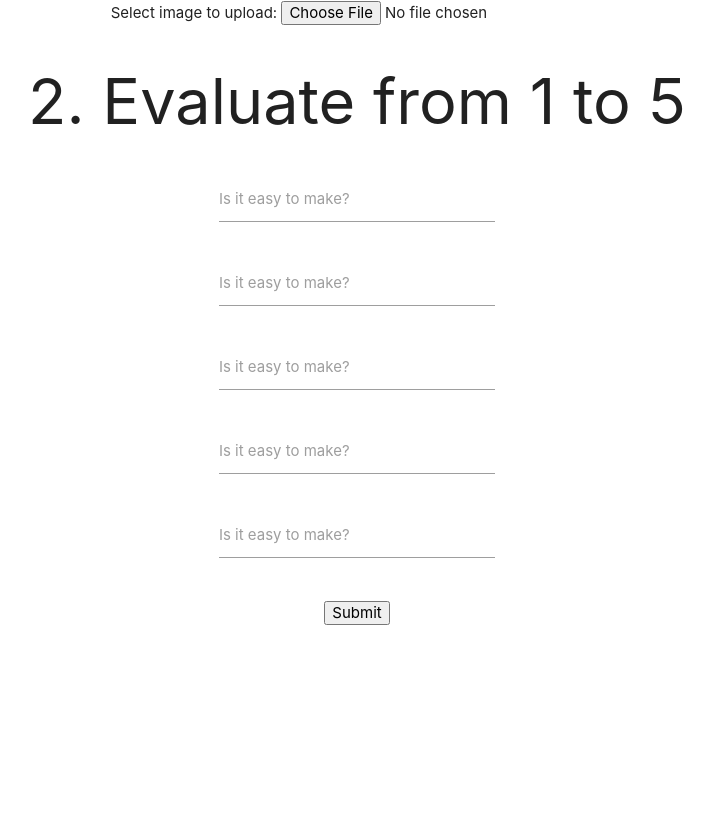
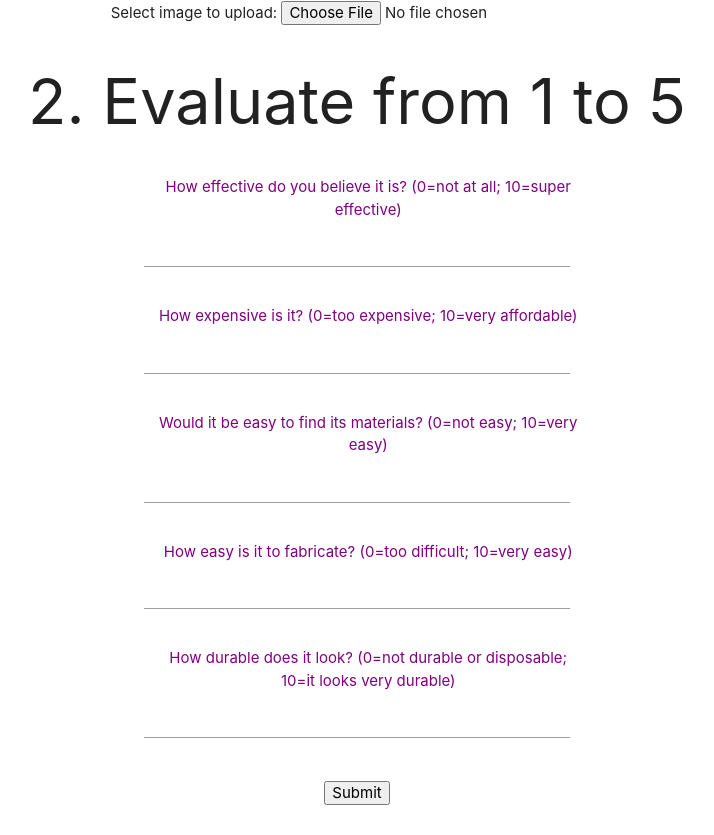
Before and after one commit to dubsnipe/FabXLive-Open-Know-How, a PHP site: page / in a window 1280 px wide. Shown: the part 350-1185 px from the top of the page, without its empty margins (283-997 px from the left). Before the commit the page ends 975 px from the top, so only its background shows below. Run offline with PHP 8.4, Linux system fonts and the light colour scheme.

Commit message:
Finished README

```diff
--- a/webpage/index.php
+++ b/webpage/index.php
@@ -9,6 +9,12 @@
     <!-- Compiled and minified JavaScript -->
     <script src="https://cdnjs.cloudflare.com/ajax/libs/materialize/1.0.0/js/materialize.min.js"></script>
 
+    <style>
+    .input-field > label{
+        position:relative;
+        color: #800080;
+    }
+    </style>
 </head>
 
 <body class="">
@@ -20,25 +26,25 @@
             <input type="file" name="fileToUpload" id="fileToUpload">
             <div class="row">
             <h1>2. Evaluate from 1 to 5</h1>
-                <div class="input-field col s12 m4 offset-m4">
-                    <label for="eval1">Is it easy to make?</label>
+                <div class="input-field col s12 m6 offset-m3">
+                    <label for="eval1">How effective do you believe it is? (0=not at all; 10=super effective)</label>
                     <input required type="number" min="0" max="10" name="eval1" id="eval1" class="validate">
                 </div>
-                <div class="input-field col s12 m4 offset-m4">
+                <div class="input-field col s12 m6 offset-m3">
+                    <label for="eval2">How expensive is it? (0=too expensive; 10=very affordable)</label>
                     <input required type="number" min="0" max="10" name="eval2" id="eval2" class="validate">
-                    <label for="eval2">Is it easy to make?</label>
                 </div>
-                <div class="input-field col s12 m4 offset-m4">
+                <div class="input-field col s12 m6 offset-m3">
+                    <label for="eval3">Would it be easy to find its materials? (0=not easy; 10=very easy)</label>
                     <input required type="number" min="0" max="10" name="eval3" id="eval3" class="validate">
-                    <label for="eval3">Is it easy to make?</label>
                 </div>
-                <div class="input-field col s12 m4 offset-m4">
+                <div class="input-field col s12 m6 offset-m3">
+                    <label for="eval4">How easy is it to fabricate?  (0=too difficult; 10=very easy)</label>
                     <input required type="number" min="0" max="10" name="eval4" id="eval4" class="validate">
-                    <label for="eval4">Is it easy to make?</label>
                 </div>
-                <div class="input-field col s12 m4 offset-m4">
+                <div class="input-field col s12 m6 offset-m3">
+                    <label for="eval5">How durable does it look? (0=not durable or disposable; 10=it looks very durable)</label>
                     <input required type="number" min="0" max="10" name="eval5" id="eval5" class="validate">
-                    <label for="eval5">Is it easy to make?</label>
                 </div>
             </div>
 
```
Also changed, not shown: README.md, img/Screenshot_2020-07-25 IOP Common DB.png (deleted).
